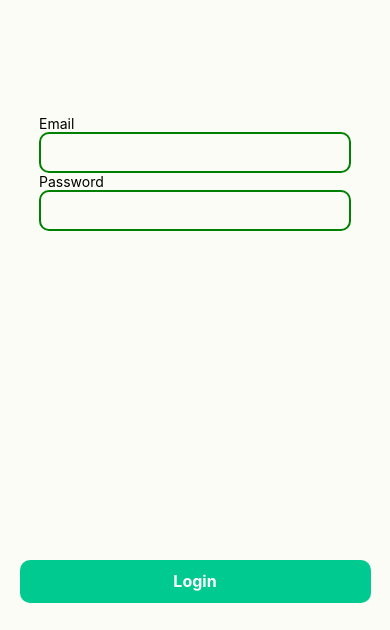
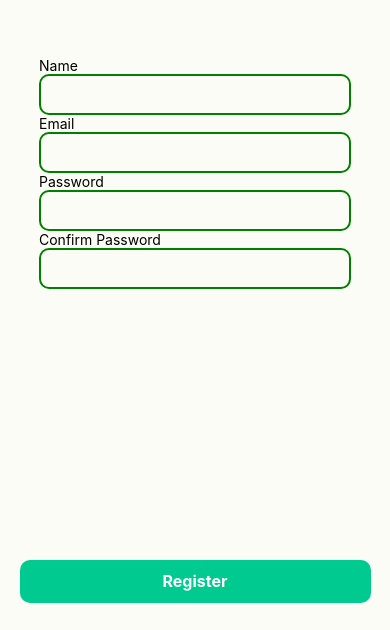
Before and after one commit to VoyagerIV/champion-sustainability, a React Native app: screen / in a window 390 px wide. Shown: the part 214-844 px from the top of the page. Built offline with nearby package versions, Linux system fonts and the light colour scheme.

Commit message:
finished register

```diff
--- a/App.js
+++ b/App.js
@@ -13,6 +13,7 @@ import Search from "./screens/Search";
 import SearchResults from "./screens/SearchResults";
 import EventPage from "./screens/EventPage";
 import Login from './screens/Login';
+import Register from './screens/Register';
 
 export default function App() {
   return (
@@ -44,7 +45,8 @@ export default function App() {
       {/* <Search /> */}
       {/* <SearchResults /> */}
       {/* <EventPage image="https://assets.weforum.org/article/image/lllYzG60bDfxJ6CRQUI5FTjkqI7-acWR4vam2s901IU.jpg" /> */}
-      <Login/>
+      {/* <Login/> */}
+      <Register/>
       <StatusBar style="auto" />
     </View>
   );
--- /dev/null
+++ b/screens/Register.jsx
@@ -0,0 +1,103 @@
+// Formik x React Native example
+import React from "react";
+import {
+  Button,
+  TextInput,
+  View,
+  StyleSheet,
+  TouchableHighlight,
+  Text
+} from "react-native";
+import { Formik } from "formik";
+import CustomButton from "../components/CustomButton";
+
+const styles = StyleSheet.create({
+  MainContainer: {
+    // backgroundColor: "red",
+    display: "flex",
+    flexDirection: "column",
+    height: "100%",
+    width: "100%",
+    justifyContent: "center",
+    alignItems: "center",
+
+
+  },
+  SearchWindow: {
+    // backgroundColor: "grey",
+    borderColor: "green",
+    borderWidth: 2,
+    borderRadius: 10,
+    padding: 10,
+    display: 'flex',
+    flexDirection: "row",
+    width: "80%",
+    justifyContent: "space-between",
+  },
+  label: {
+    alignSelf: "flex-start",
+    marginLeft: "10%"
+  }
+});
+
+const Register = () => {
+  return (
+    <View style={styles.MainContainer}>
+        <Formik
+        initialValues={{name: '', email: '', password: '', confirmPassword: '' }}
+        onSubmit={values => console.log(values)}
+        style={{...styles.MainContainer, ...{backgroundColor: "blue"}}}
+        >
+        {({ handleChange, handleBlur, handleSubmit, values }) => (
+        <View
+            style={styles.MainContainer}
+        >
+            <View style={{...styles.MainContainer, flex: 11 }}>
+                <Text style={styles.label}>Name</Text>
+
+                <TextInput
+                onChangeText={handleChange('name')}
+                onBlur={handleBlur('name')}
+                value={values.name}
+                style={styles.SearchWindow}
+                />
+                <Text style={styles.label}>Email</Text>
+
+                <TextInput
+                onChangeText={handleChange('email')}
+                onBlur={handleBlur('email')}
+                value={values.email}
+                style={styles.SearchWindow}
+                />
+                <Text style={styles.label}>Password</Text>
+
+                <TextInput
+                onChangeText={handleChange('password')}
+                onBlur={handleBlur('password')}
+                value={values.password}
+                style={styles.SearchWindow}
+                secureTextEntry={true}
+                />
+                <Text style={styles.label}>Confirm Password</Text>
+
+                <TextInput
+                onChangeText={handleChange('confirmPassword')}
+                onBlur={handleBlur('confirmPassword')}
+                value={values.confirmPassword}
+                style={styles.SearchWindow}
+                secureTextEntry={true}
+                />
+            </View>
+            <View style={{width: "90%", flex: 1}}>
+                <CustomButton  onPress={handleSubmit} title={"Register"}/>
+            </View>
+        </View>
+        )}
+    </Formik>
+    </View>
+  );
+};
+
+
+
+export default Register;
```
